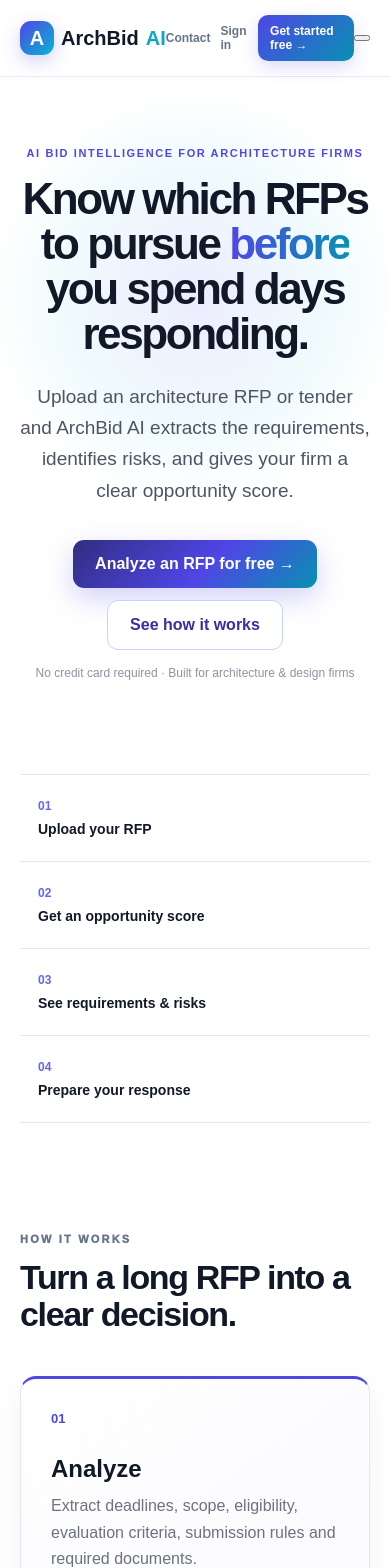
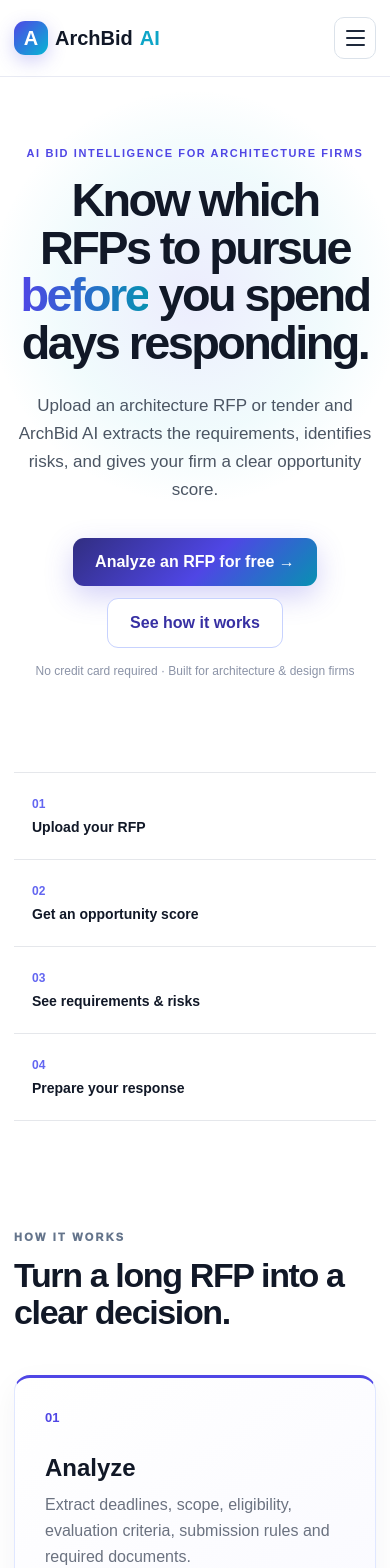
Before and after one commit to ultrarevisions-bit/archbid-ai, a Next.js app: page / in a window 390 px wide. Shown: the top 1568 px of the page. Built offline with nearby package versions, Linux system fonts and the light colour scheme.

Commit message:
Fix mobile navigation and add contact form styling

```diff
--- a/app/globals.css
+++ b/app/globals.css
@@ -2,9 +2,9 @@
 html, body { margin: 0; padding: 0; scroll-behavior: smooth; }
 body { font-family: Arial, Helvetica, sans-serif; color: #111827; background: #ffffff; }
 a { color: inherit; text-decoration: none; }
-button, input { font: inherit; }
+button, input, textarea, select { font: inherit; }
 .container { width: min(1120px, calc(100% - 40px)); margin: 0 auto; }
-.home-nav { border-bottom: 1px solid #e8eaf3; background: rgba(255,255,255,.94); backdrop-filter: blur(14px); position: sticky; top: 0; z-index: 10; }
+.home-nav { border-bottom: 1px solid #e8eaf3; background: rgba(255,255,255,.94); backdrop-filter: blur(14px); position: sticky; top: 0; z-index: 50; }
 .nav-inner { height: 76px; display:flex; align-items:center; justify-content:space-between; }
 .brand { font-weight:800; font-size:20px; display:flex; align-items:center; gap:7px; }
 .brand-mark { width:32px; height:32px; border-radius:9px; display:grid; place-items:center; background:linear-gradient(135deg,#172554,#4f46e5); color:#fff; font-weight:800; box-shadow:0 6px 18px rgba(79,70,229,.25); }
@@ -14,6 +14,7 @@
 .nav-menu > a:hover { color:#4f46e5; }
 .nav-menu .nav-cta { color:#fff; font-weight:800; background:linear-gradient(135deg,#4f46e5,#0891b2); padding:10px 16px; border-radius:10px; box-shadow:0 6px 18px rgba(79,70,229,.2); }
 .nav-menu .nav-cta:hover { color:#fff; transform:translateY(-1px); }
+.hamburger, .mobile-nav { display:none; }
 .hero { padding:104px 0 82px; text-align:center; max-width:960px; position:relative; }
 .hero:before { content:""; position:absolute; width:420px; height:420px; left:50%; top:10px; transform:translateX(-50%); background:radial-gradient(circle,rgba(99,102,241,.12),rgba(6,182,212,.06) 45%,transparent 70%); pointer-events:none; z-index:-1; }
 .eyebrow, .section-label { font-size:12px; font-weight:900; letter-spacing:.12em; color:#4f46e5; }
@@ -58,7 +59,49 @@
 .legal-updated { color:#94a3b8; font-size:13px; margin-bottom:42px; }
 .legal-content h2 { font-size:22px; margin:38px 0 10px; }
 .legal-content p { color:#4b5563; line-height:1.75; font-size:15px; }
+.contact-page { min-height:100vh; background:linear-gradient(180deg,#fff 0%,#f8fafc 100%); }
+.contact-content { max-width:760px; padding:72px 0 100px; }
+.contact-content h1 { font-size:clamp(40px,6vw,60px); letter-spacing:-.045em; margin:14px 0 10px; }
+.contact-intro { color:#64748b; line-height:1.7; max-width:620px; margin-bottom:34px; }
+.contact-form { background:#fff; border:1px solid #e2e8f0; border-radius:18px; padding:28px; box-shadow:0 18px 50px rgba(15,23,42,.07); }
+.form-grid { display:grid; grid-template-columns:1fr 1fr; gap:18px; }
+.form-field { display:flex; flex-direction:column; gap:8px; margin-bottom:18px; }
+.form-field.full { grid-column:1 / -1; }
+.form-field label { font-size:13px; font-weight:800; color:#334155; }
+.form-field input, .form-field textarea, .form-field select { width:100%; border:1px solid #cbd5e1; border-radius:10px; padding:12px 13px; outline:none; background:#fff; color:#111827; }
+.form-field textarea { min-height:150px; resize:vertical; }
+.form-field input:focus, .form-field textarea:focus, .form-field select:focus { border-color:#6366f1; box-shadow:0 0 0 3px rgba(99,102,241,.1); }
+.contact-submit { border:0; cursor:pointer; padding:13px 20px; border-radius:10px; background:linear-gradient(135deg,#312e81,#4f46e5 55%,#0891b2); color:#fff; font-weight:800; }
+.contact-submit:disabled { opacity:.65; cursor:not-allowed; }
+.form-message { margin-top:14px; font-size:13px; color:#475569; }
+.form-message.success { color:#047857; }
+.form-message.error { color:#b91c1c; }
 footer { padding:30px 0; border-top:1px solid #e5e7eb; color:#9ca3af; font-size:12px; }
 footer .container { display:flex; justify-content:space-between; gap:20px; }
 footer a:hover { color:#4f46e5; }
-@media (max-width: 760px) { .nav-menu { gap:10px; } .nav-menu > a { font-size:12px; } .nav-menu > a:first-child, .nav-menu > a:nth-child(2) { display:none; } .nav-menu .nav-cta { padding:9px 12px; font-size:12px; } .proof, .cards, .score-grid { grid-template-columns:1fr; } .proof div { border-right:0; border-bottom:1px solid #e5e7eb; } .proof div:last-child { border-bottom:0; } .score-grid { gap:35px; } .hero { padding-top:70px; } footer .container { flex-direction:column; } .legal-content { padding-top:48px; } }
+@media (max-width: 760px) {
+  .container { width:min(100% - 28px,1120px); }
+  .desktop-nav { display:none; }
+  .hamburger { display:flex; width:42px; height:42px; border:1px solid #dbe2ea; border-radius:10px; background:#fff; align-items:center; justify-content:center; flex-direction:column; gap:5px; cursor:pointer; padding:0; }
+  .hamburger span { display:block; width:19px; height:2px; border-radius:2px; background:#1e293b; transition:transform .2s, opacity .2s; }
+  .hamburger.is-open span:nth-child(1) { transform:translateY(7px) rotate(45deg); }
+  .hamburger.is-open span:nth-child(2) { opacity:0; }
+  .hamburger.is-open span:nth-child(3) { transform:translateY(-7px) rotate(-45deg); }
+  .mobile-nav { display:flex; flex-direction:column; gap:4px; padding:10px 14px 16px; border-top:1px solid #eef2f7; background:#fff; box-shadow:0 12px 24px rgba(15,23,42,.08); }
+  .mobile-nav a { padding:13px 12px; border-radius:9px; font-size:14px; font-weight:700; color:#475569; }
+  .mobile-nav a:hover { background:#f8fafc; color:#4f46e5; }
+  .mobile-nav .mobile-nav-cta { color:#fff; background:linear-gradient(135deg,#4f46e5,#0891b2); margin-top:4px; text-align:center; }
+  .proof, .cards, .score-grid { grid-template-columns:1fr; }
+  .proof div { border-right:0; border-bottom:1px solid #e5e7eb; }
+  .proof div:last-child { border-bottom:0; }
+  .score-grid { gap:35px; }
+  .hero { padding-top:70px; }
+  .hero h1 { font-size:clamp(38px,12vw,58px); }
+  .hero-copy { font-size:17px; }
+  footer .container { flex-direction:column; }
+  .legal-content { padding-top:48px; }
+  .contact-content { padding-top:48px; }
+  .form-grid { grid-template-columns:1fr; gap:0; }
+  .form-field.full { grid-column:auto; }
+  .contact-form { padding:20px; }
+}
```
